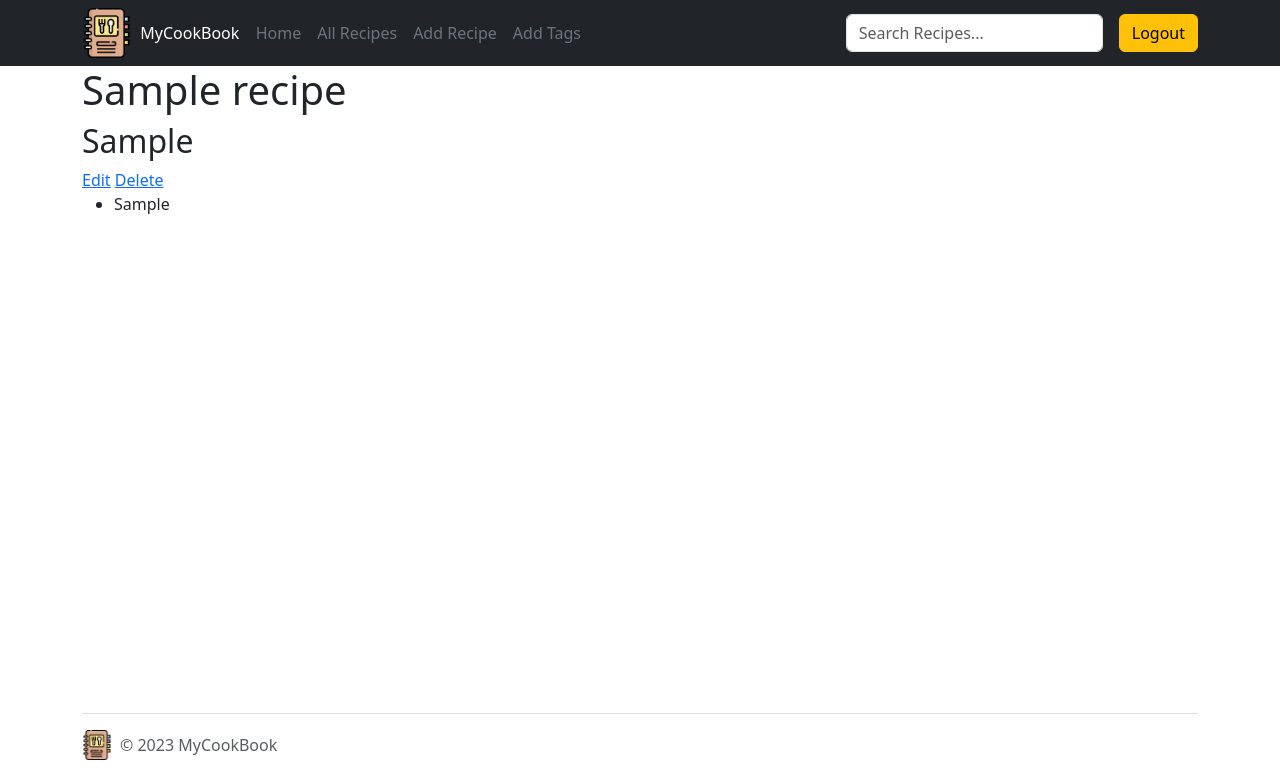
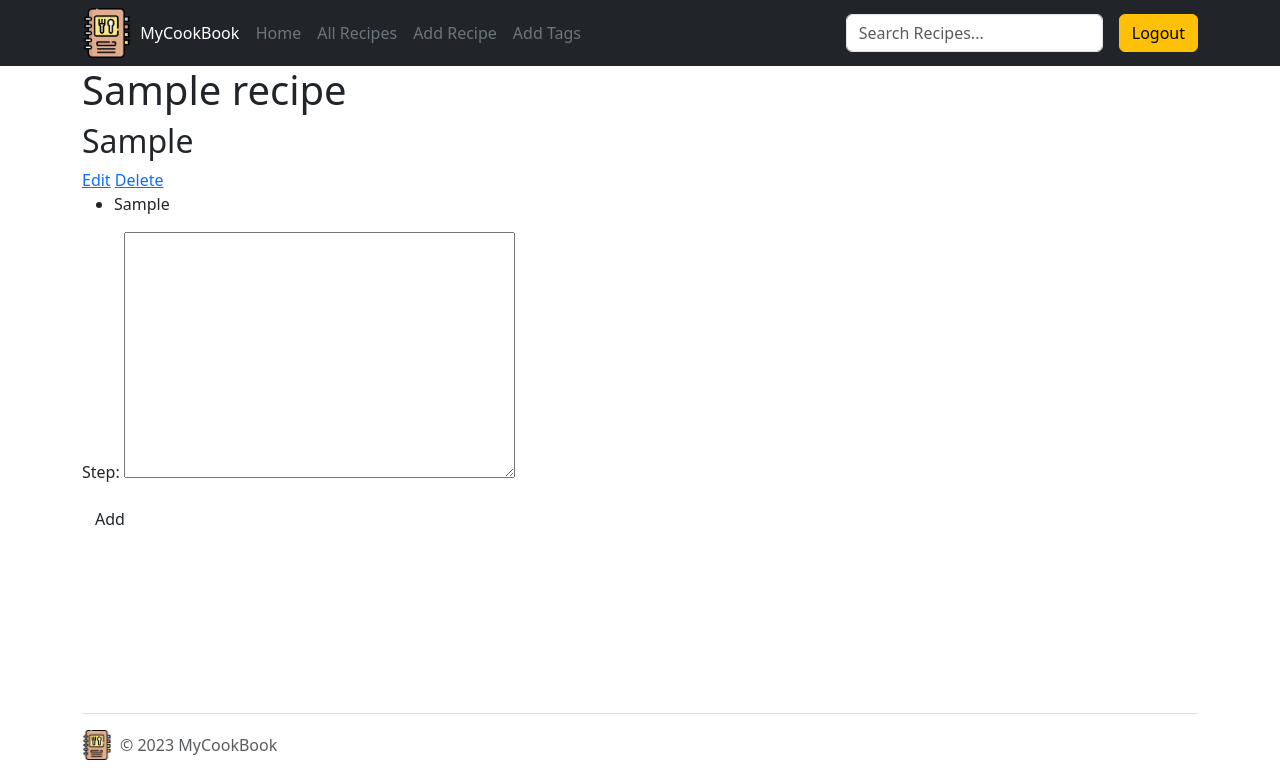
Before and after one commit to Rrantisi/my-cook-book, a Django app: page /recipes/1 in a window 1280 px wide. Shown: the top 778 px of the page. Run offline with Django 4.2, Linux system fonts and the light colour scheme; a user stored in the database is signed in; tables that the repository leaves empty hold one stand-in row (values such as "Sample post").

Commit message:
wip: creates custom form for instruction_form and renders it to detail page

```diff
--- /dev/null
+++ b/main_app/forms.py
@@ -0,0 +1,9 @@
+from django import forms
+from django.forms import ModelForm
+from .models import Instruction
+
+class InstructionForm(ModelForm):
+    step = forms.CharField(widget=forms.Textarea)
+    class Meta:
+        model = Instruction
+        fields = ['step']
--- a/main_app/templates/recipes/detail.html
+++ b/main_app/templates/recipes/detail.html
@@ -14,6 +14,11 @@
   <li>{{instruction.step}}</li>
 </ul>
 {% endfor %}
+<form action="{% url 'add_instruction' recipe.id %}" method="POST">
+    {% csrf_token %}
+    {{ instruction_form.as_p }}
+    <input type="submit" class="btn" value="Add">
+  </form>
 
 
 {% endblock %}
--- a/main_app/urls.py
+++ b/main_app/urls.py
@@ -8,6 +8,7 @@ urlpatterns = [
     path('recipes/<int:pk>/update/', views.RecipeUpdate.as_view(), name='recipe_update'),
     path('recipes/<int:pk>/delete/', views.RecipeDelete.as_view(), name='recipe_delete'),
     path('recipes/create/', views.RecipeCreate.as_view(), name='recipe_create'),
+    path('recipes/<int:recipe_id>/add_instruction/', views.add_instruction, name='add_instruction'),
     path('accounts/signup/', views.signup, name='signup'),
     path('api/recipes/', views.get_recipe_data, name='get_recipe_data'),
     path('api/recipes/<str:recipe_name>/', views.get_recipe_details, name='get_recipe_details'),
--- a/main_app/views.py
+++ b/main_app/views.py
@@ -6,6 +6,7 @@ from django.contrib.auth.forms import UserCreationForm
 from django.contrib.auth import login
 from django.http import JsonResponse
 from .models import Recipe, Instruction
+from .forms import InstructionForm
 import requests
 
 def home(request):
@@ -64,6 +65,7 @@ def get_recipe_data(request):
                 )
     return JsonResponse({'result': result})
 
+@login_required
 def get_recipe_details(request, recipe_name):
     recipe = Recipe.objects.get(name=recipe_name)
     return render(request, 'recipes/detail.html', {'recipe': recipe})
@@ -76,7 +78,19 @@ def recipes_index(request):
 @login_required
 def recipes_detail(request, recipe_id):
     recipe = Recipe.objects.get(id=recipe_id)
-    return render(request, 'recipes/detail.html', {'recipe': recipe})
+    instruction_form = InstructionForm()
+    return render(request, 'recipes/detail.html',
+    {'recipe': recipe, 'instruction_form': instruction_form})
+
+@login_required
+def add_instruction(request, recipe_id):
+    # creates a form instance from InstructionForm (an object from the form and its able to grab that through the request.POST)
+    form = InstructionForm(request.POST)
+    if form.is_valid():
+        new_step = form.save(commit=False)
+        new_step.recipe_id = recipe_id
+        new_step.save()
+    return redirect('detail', recipe_id=recipe_id)
 
 class RecipeCreate(LoginRequiredMixin, CreateView):
     model = Recipe
```
